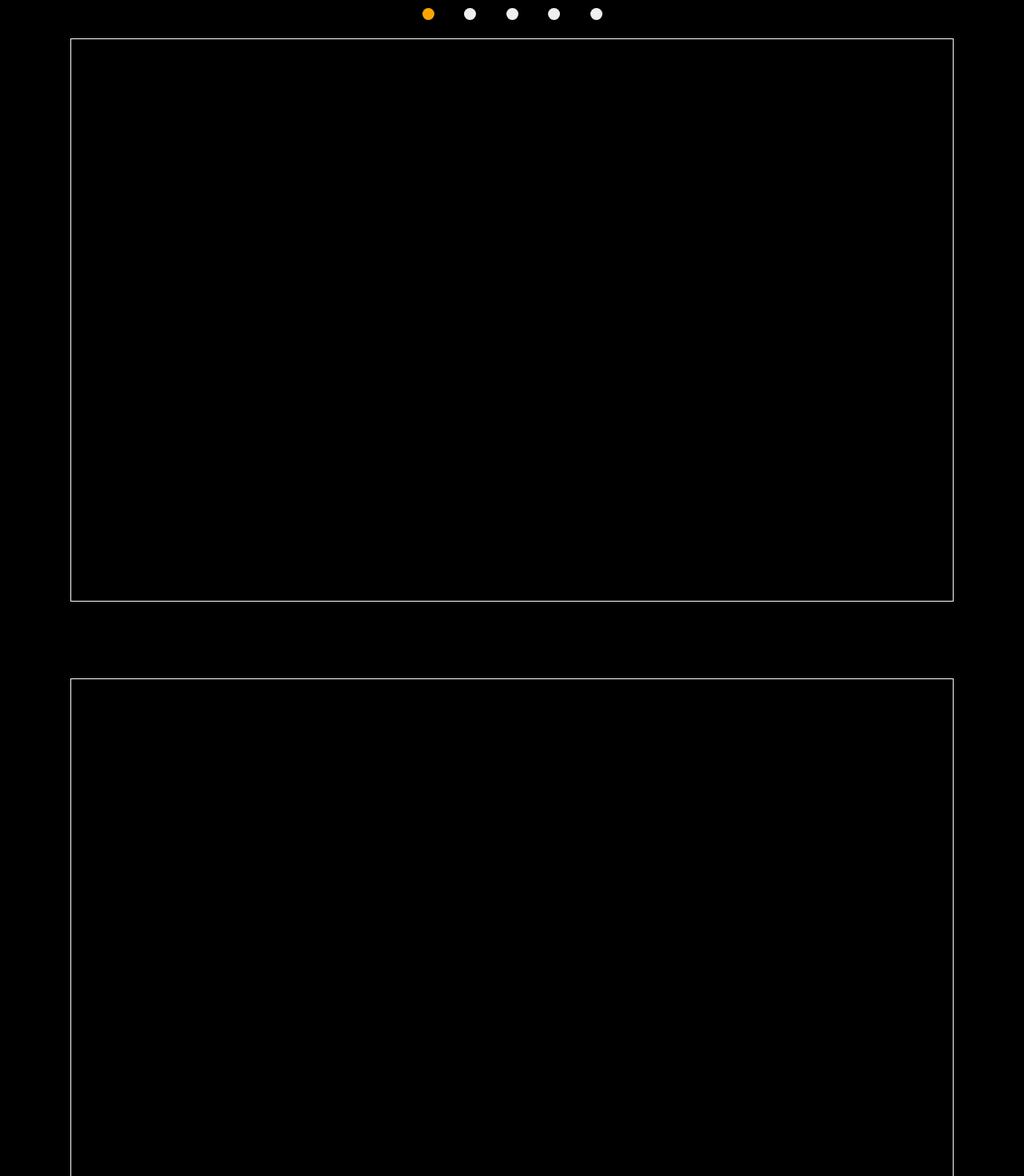
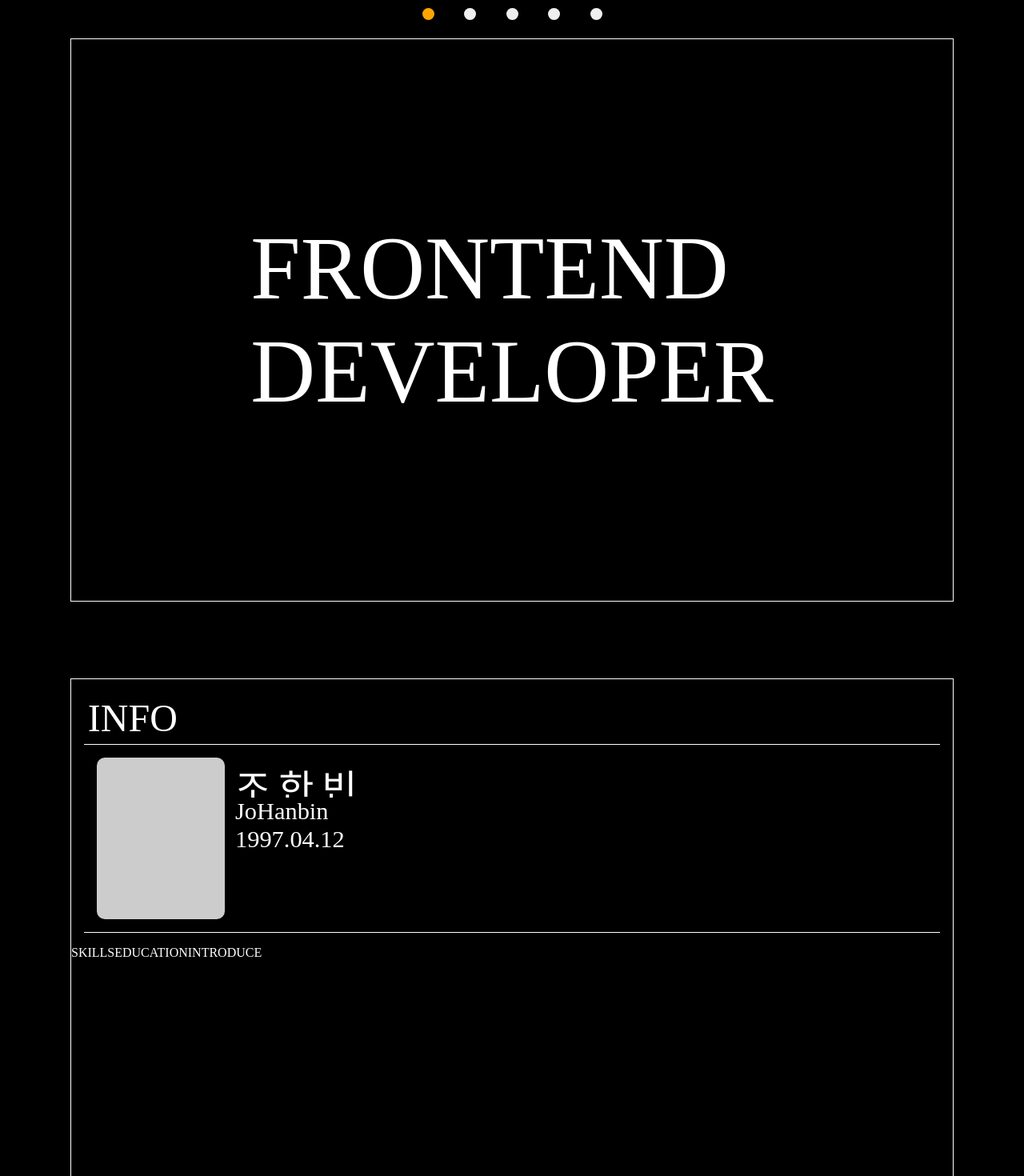
Before and after one commit to whgksqls9999/introduce_page, a React (Create React App) app: page / in a window 1280 px wide. Shown: the top 1470 px of the page at 80% size. Built offline with nearby package versions, Linux system fonts and the light colour scheme; a web font is replaced by a local one.

Commit message:
feat: Main 페이지 디자인 및 Info 페이지 디자인 진행중

```diff
--- a/src/App.css
+++ b/src/App.css
@@ -4,6 +4,7 @@
   padding: 0;
   overflow: hidden;
   font-family: GmarketSansMedium;
+  color: white;
 }
 
 .App{
@@ -79,6 +80,69 @@
   color: white;
   opacity: 0;
   transition: opacity 0.3s;
+  font-family: omyu_pretty;
+  font-size: 1rem;
+}
+
+.mainview-content{
+  width: 100%;
+  height: 100%;
+  display: flex;
+  align-items: center;
+}
+
+.mainview-title{
+  margin-left: auto;
+  margin-right: auto;
+  font-size: 7rem;
+}
+
+.mainview-title div{
+  font-family: omyu_pretty;
+}
+
+.title{
+  font-size: 3rem;
+  margin: 1rem;
+  border-bottom: 1px solid white;
+  padding: 0.3rem;
+}
+
+.info-profile{
+  display: flex;
+  border-bottom: 1px solid white;
+  margin: 1rem;
+  padding: 0 1rem 1rem 1rem;
+}
+
+.profile-img{
+  background-color: #cccccc;
+  width: 160px;
+  height: 202px;
+  border-radius: 10px;
+}
+
+.profile-info{
+  margin-left: 13px;
+}
+
+.profile-name{
+  font-size: 3rem;
+  letter-spacing: 10px;
+  height: 50px;
+}
+
+.profile-name-eng{
+  font-size: 1.9rem;
+}
+
+.profile-birthday{
+  font-size: 1.9rem;
+}
+
+
+.info-detail-tab{
+  display: flex;
 }
 
 @font-face {
@@ -87,3 +151,10 @@
   font-weight: normal;
   font-style: normal;
 }
+
+@font-face {
+  font-family: 'omyu_pretty';
+  src: url('https://cdn.jsdelivr.net/gh/projectnoonnu/noonfonts_2304-01@1.0/omyu_pretty.woff2') format('woff2');
+  font-weight: normal;
+  font-style: normal;
+}
--- a/src/App.js
+++ b/src/App.js
@@ -6,7 +6,7 @@ import InterestsView from "./view/InterestsView.js";
 import ContactView from "./view/ContactView.js";
 import Progress from "./component/common/Progress.js";
 
-import { useEffect, useMemo } from "react";
+import { useEffect } from "react";
 import { useDispatch, useSelector } from "react-redux";
 import { setPage } from "./store.js";
 import { setPages } from "./store.js";
@@ -69,9 +69,9 @@ function App() {
         }
         break;
       case "keyup":
-        if (e.key == "ArrowUp") {
+        if (e.key === "ArrowUp") {
           page--;
-        } else if (e.key == "ArrowDown") {
+        } else if (e.key === "ArrowDown") {
           page++;
         }
         break;
--- a/src/component/common/Progress.js
+++ b/src/component/common/Progress.js
@@ -15,7 +15,7 @@ function Progress() {
       {pages.map((val, idx) => (
         <button
           className={`${idx} progress-box-button${
-            state.page == idx ? " active" : ""
+            state.page === idx ? " active" : ""
           }`}
           key={idx}
           onClick={() => {
--- /dev/null
+++ b/src/component/info/InfoDetailTab.js
@@ -0,0 +1,9 @@
+export default function InfoDetailTab() {
+  return (
+    <div className="info-detail-tab">
+      <div>SKILLS</div>
+      <div>EDUCATION</div>
+      <div>INTRODUCE</div>
+    </div>
+  );
+}
--- /dev/null
+++ b/src/component/info/InfoProfile.js
@@ -0,0 +1,12 @@
+export default function InfoProfile() {
+  return (
+    <div className="info-profile">
+      <div className="profile-img"></div>
+      <div className="profile-info">
+        <div className="profile-name">조한빈</div>
+        <div className="profile-name-eng">JoHanbin</div>
+        <div className="profile-birthday">1997.04.12</div>
+      </div>
+    </div>
+  );
+}
--- a/src/view/ContactView.js
+++ b/src/view/ContactView.js
@@ -1,7 +1,9 @@
 function ContactView() {
   return (
     <div className="view">
-      <div className="border"></div>
+      <div className="border">
+        <div className="title">CONTACT</div>
+      </div>
     </div>
   );
 }
--- a/src/view/InfoView.js
+++ b/src/view/InfoView.js
@@ -1,7 +1,14 @@
+import InfoProfile from "../component/info/InfoProfile";
+import InfoDetailTab from "../component/info/InfoDetailTab";
+
 function InfoView() {
   return (
     <div className="view">
-      <div className="border"></div>
+      <div className="border">
+        <div className="title">INFO</div>
+        <InfoProfile />
+        <InfoDetailTab />
+      </div>
     </div>
   );
 }
--- a/src/view/InterestsView.js
+++ b/src/view/InterestsView.js
@@ -1,7 +1,9 @@
 function InterestsView() {
   return (
     <div className="view">
-      <div className="border"></div>
+      <div className="border">
+        <div className="title">INTERESTS</div>
+      </div>
     </div>
   );
 }
--- a/src/view/MainView.js
+++ b/src/view/MainView.js
@@ -1,7 +1,14 @@
 function MainView() {
   return (
     <div className="view">
-      <div className="border"></div>
+      <div className="border">
+        <div className="mainview-content">
+          <div className="mainview-title">
+            <div>FRONTEND</div>
+            <div>DEVELOPER</div>
+          </div>
+        </div>
+      </div>
     </div>
   );
 }
--- a/src/view/ProjectsView.js
+++ b/src/view/ProjectsView.js
@@ -1,7 +1,9 @@
 function ProjectsView() {
   return (
     <div className="view">
-      <div className="border"></div>
+      <div className="border">
+        <div className="title">PROJECTS</div>
+      </div>
     </div>
   );
 }
```
